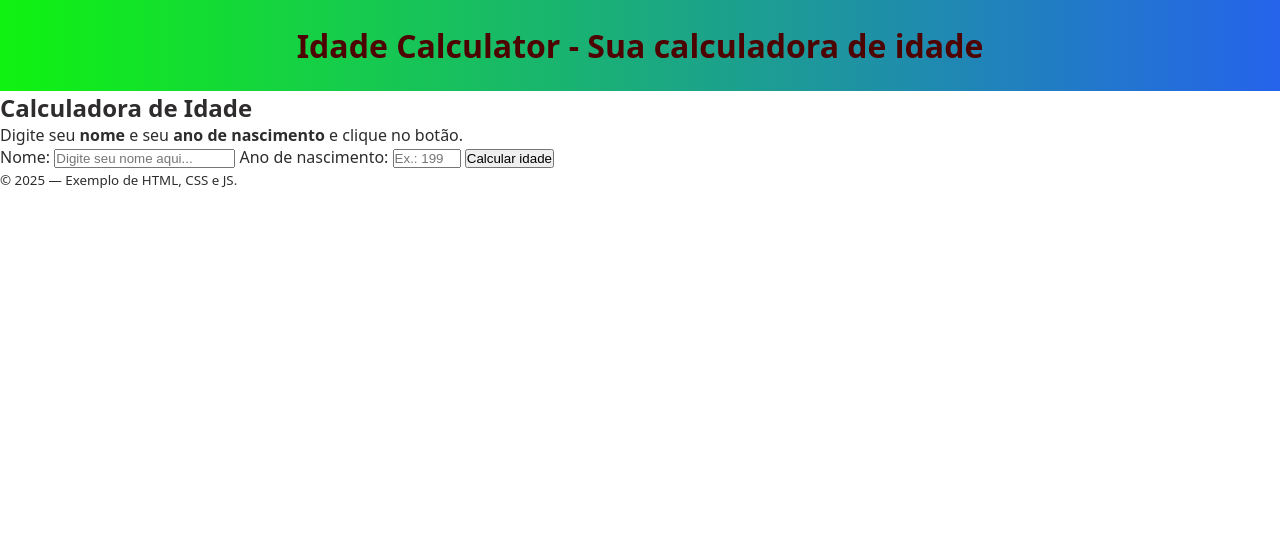
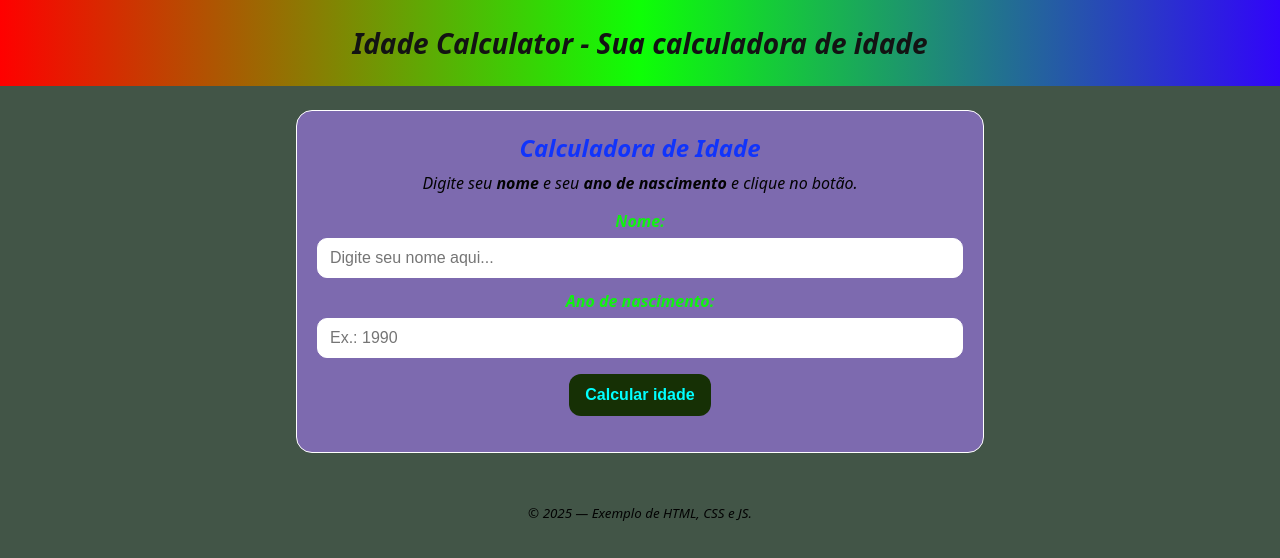
Before and after one commit to cesarf95/calculadorahtmlecss, a plain HTML site: page Eventos DOM JS/index.html in a window 1280 px wide. Drawn offline with Linux system fonts and the light colour scheme.

Commit message:
Update style.css

```diff
--- a/Eventos DOM JS/style.css
+++ b/Eventos DOM JS/style.css
@@ -4,24 +4,114 @@
     box-sizing: border-box;
 }
 :root {
-    --corDeFundo: #e05b0e;
-    --card: #f80e0e;
-    --ink: #222;
-    --brand: #2563eb;
-    --muted: #6b7280;
+    --corDeFundo: #f5620e;
+    --card: #836cb9ea;
+    --ink: #660f0f;
+    --brand: #163005;
+    --muted: #030303;
 
 }
 
 body {
-    color: rgb(46, 44, 45);
+
+    text-align: center;
+    background-color: #021b09be;
+    font-style: italic;
+    color: rgba(12, 49, 255, 0.952);
     font-family: system-ui, -apple-system, BlinkMacSystemFont, 'Segoe UI', Roboto, Oxygen, Ubuntu, Cantarell, 'Open Sans', 'Helvetica Neue', sans-serif
+
+
 }
 
 /* cabeçalho */
 .site-header {
-    background: linear-gradient(90deg, #10f310, #2563eb);
-    color: rgb(78, 3, 3);
+    background: linear-gradient(90deg, #ff0000, #0eff06, rgb(49, 4, 250));
+    color: rgb(19, 19, 19);
     padding: 24px 16px;
     text-align: center;
 
 }
+.site-header h1 {
+    margin: 0;
+    font-size: 1.75rem;
+}
+
+
+main{
+    max-width: 720px;
+    margin: 24px auto;
+    padding: 0 16px;
+
+}
+
+.card {
+    background: var(--card);
+    border-radius: 16px;
+    padding: 20px;
+    box-shadow: 0 8px 24px rgba(rgb(5, 96, 233), green, blue, alpha);
+    border: 1px solid rgb(255, 255, 255);
+}
+
+h2 {
+    margin-top: 0;
+}
+
+p {
+    margin: 8px 0 16px;
+    color: var(--muted);
+}
+
+label {
+    display: block;
+    /* quebra linha */
+    margin-top: 12px;
+    font-weight: 600;
+    color: #10f310;
+}
+
+input {
+    width: 100%;
+    padding: 10px 12px;
+    border: 1px solid white;
+    border-radius: 10px;
+    outline: none;
+    margin-top: 6px;
+    font-size: 1rem;
+}
+
+input:focus {
+    border-color: var(--brand);
+    box-shadow: 0 0 0 3px rgba(red, green, blue, alpha)
+}
+
+button {
+    margin-top: 16px;
+    padding: 12px 16px;
+    border-radius: 12px;
+    border: none;
+    cursor: crosshair;
+    background: var(--brand);
+    color: aqua;
+    font-weight: 700;
+    font-size: 1rem;
+}
+
+button:hover {
+    filter: brightness(5);
+}
+
+button:active {
+    transform: translateY(1px);
+}
+
+#resultado {
+    margin-top: 14px;
+    font-size: 1.05rem;
+    color: red
+}
+
+.site-footer {
+    padding: 24px 16px;
+    text-align: center;
+    color:var(--muted)
+}
```
